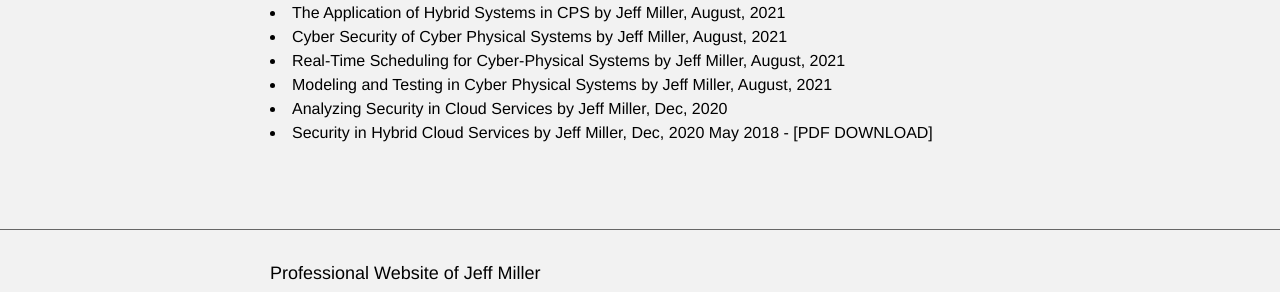
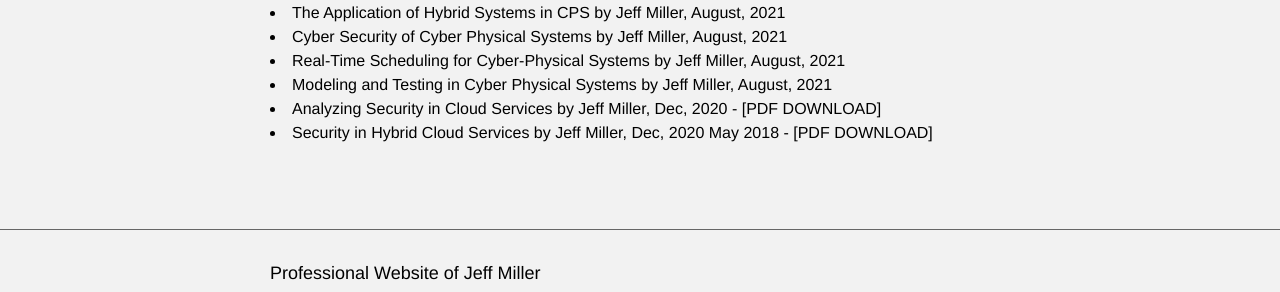
Before and after one commit to jmillersiu/jmillersiu.github.io, a Jekyll site: the page built from _posts/2021-09-22-research.markdown, in a window 1280 px wide. Shown: the part 517-809 px from the top of the page. Built offline with Jekyll 4.4.1, drawn with Linux system fonts in a browser that asks for light colours.

Commit message:
Update 2021-09-22-research.markdown

```diff
--- a/_posts/2021-09-22-research.markdown
+++ b/_posts/2021-09-22-research.markdown
@@ -21,7 +21,8 @@
 <li>Cyber Security of Cyber Physical Systems by Jeff Miller, August, 2021</li>
 <li>Real-Time Scheduling for Cyber-Physical Systems by Jeff Miller, August, 2021</li>
 <li>Modeling and Testing in Cyber Physical Systems by Jeff Miller, August, 2021</li>
-<li>Analyzing Security in Cloud Services by Jeff Miller, Dec, 2020</li>
+<li>Analyzing Security in Cloud Services by Jeff Miller, Dec, 2020 - <a href="https://jmillersiu.github.io/assets/ASCAB_10_20.pdf" download>[PDF DOWNLOAD]
+</a></li>
 <li>Security in Hybrid Cloud Services by Jeff Miller, Dec, 2020 May 2018 - <a href="https://jmillersiu.github.io/assets/SHCS_5_18.pdf" download>[PDF DOWNLOAD]
 </a></li>
 <br>
```
